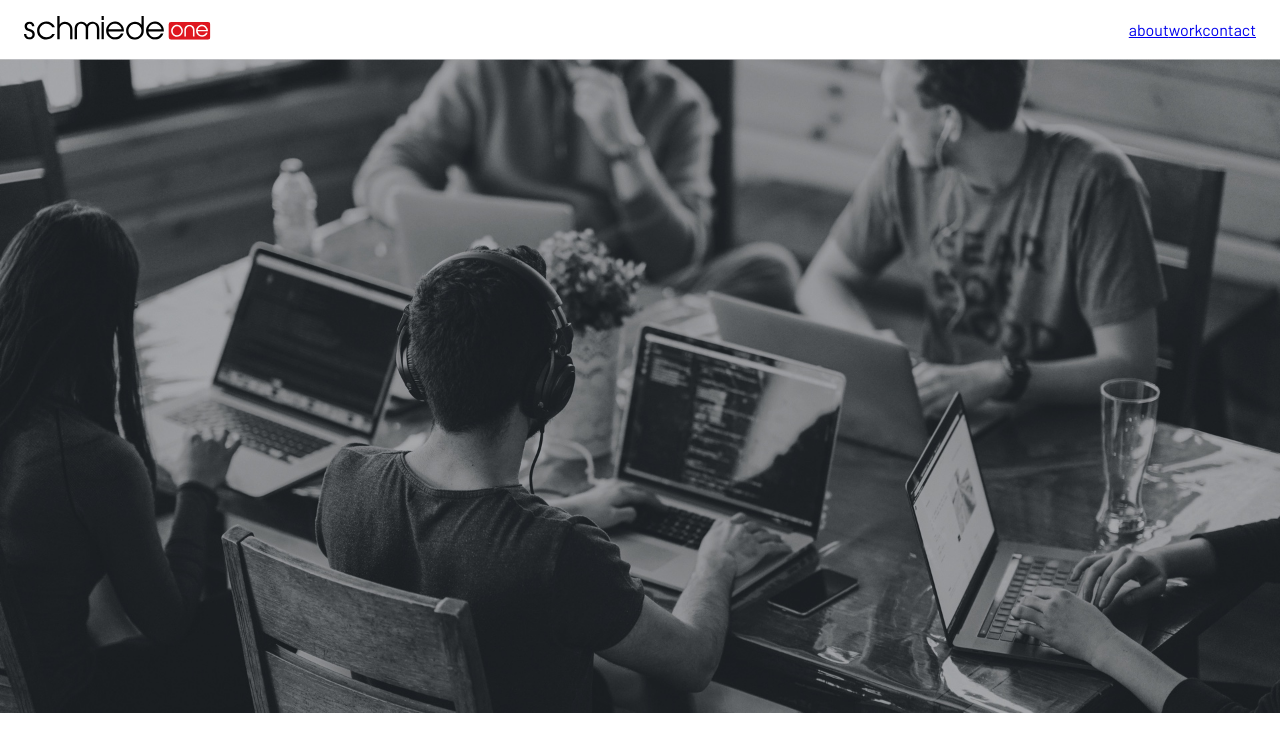
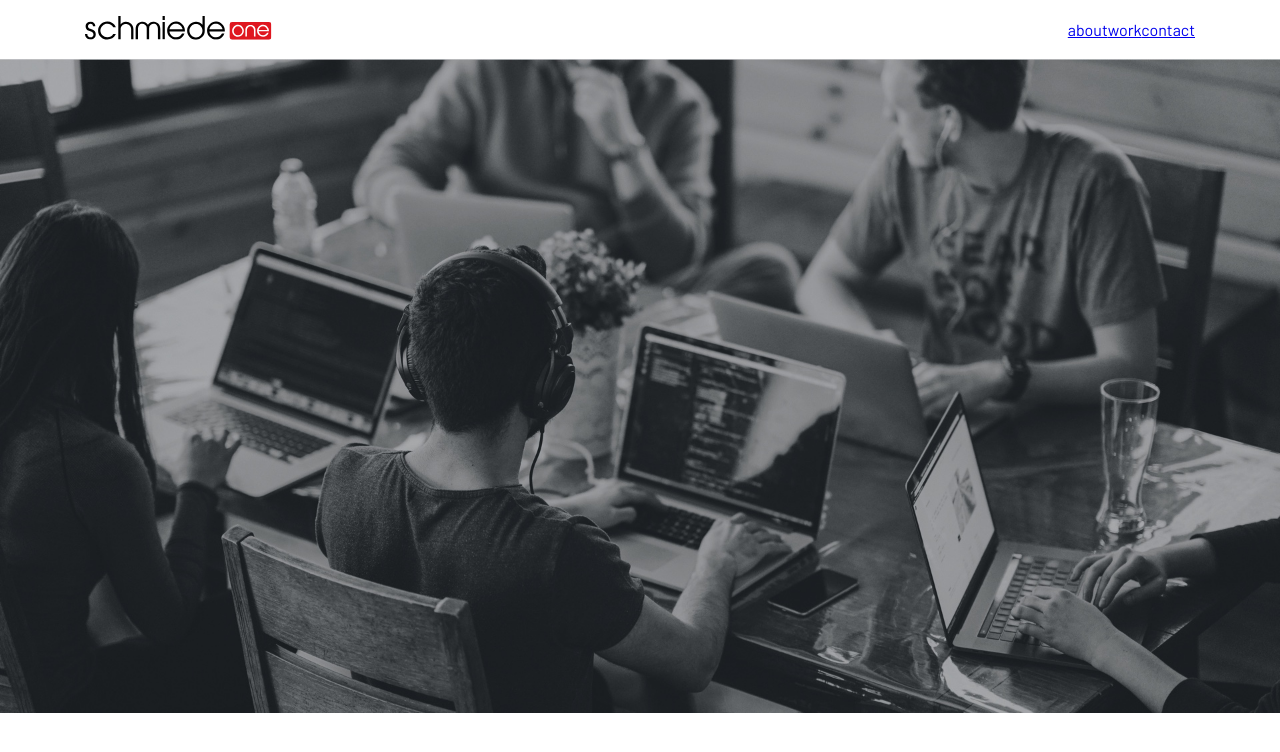
Before and after one commit to axlbert/schmiede-website-new, a Next.js app: page /about in a window 1280 px wide. Shown: the top 752 px of the page. Built offline with nearby package versions, Linux system fonts and the light colour scheme.

Commit message:
import bootstrap & extend app

```diff
--- a/assets/about.css
+++ b/assets/about.css
@@ -1,5 +1,3 @@
-@import './index.css';
-
 .About-HeaderImage {
   width: 100%;
 }
--- a/components/nav.js
+++ b/components/nav.js
@@ -16,8 +16,8 @@ const links = [
 export default function Nav() {
   return (
     <nav className="Nav">
-      <Container>
-        <div className="Nav-Inner">
+
+        <div className="Nav-Inner container">
           <div>
             <img className="Nav-Logo" src="/logo.svg" />
           </div>
@@ -27,7 +27,7 @@ export default function Nav() {
             <a href="/">contact</a>
           </div>
         </div>
-      </Container>
+
     </nav>
   );
 }
--- a/package.json
+++ b/package.json
@@ -10,6 +10,7 @@
   "dependencies": {
     "@material-ui/core": "^4.5.2",
     "@zeit/next-css": "^1.0.1",
+    "bootstrap": "^4.3.1",
     "next": "9.1.1",
     "react": "16.11.0",
     "react-dom": "16.11.0"
--- /dev/null
+++ b/pages/styles.css
@@ -0,0 +1,7 @@
+/* Barlow font */
+@import url('https://fonts.googleapis.com/css?family=Barlow:400,700&display=swap');
+
+body {
+  margin: 0;
+  font-family: 'Barlow', sans-serif;
+}
```
Also changed, not shown: pages/_app.js (added, +7 -0 lines), 1 other file (tests, documents, lock files or other folders).
